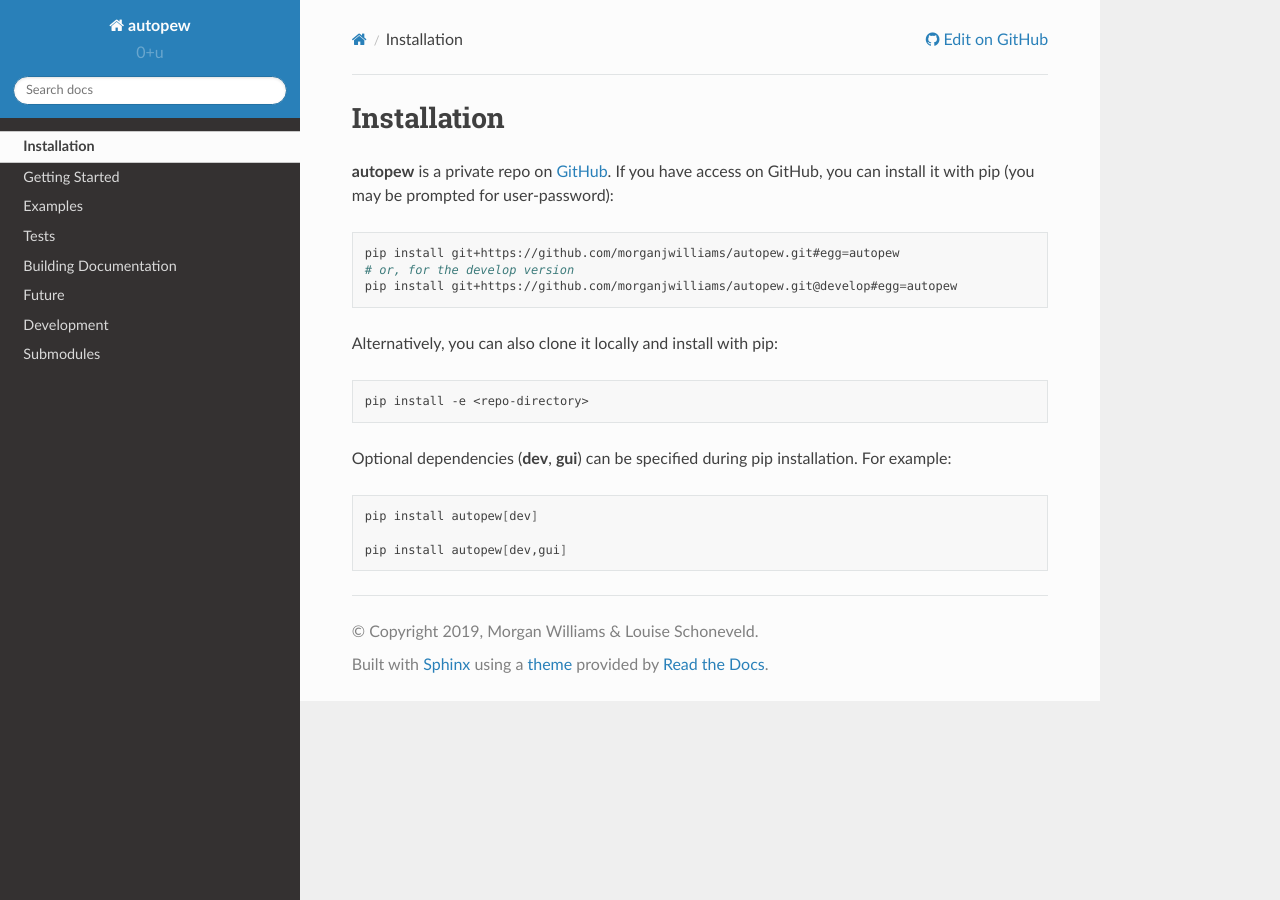
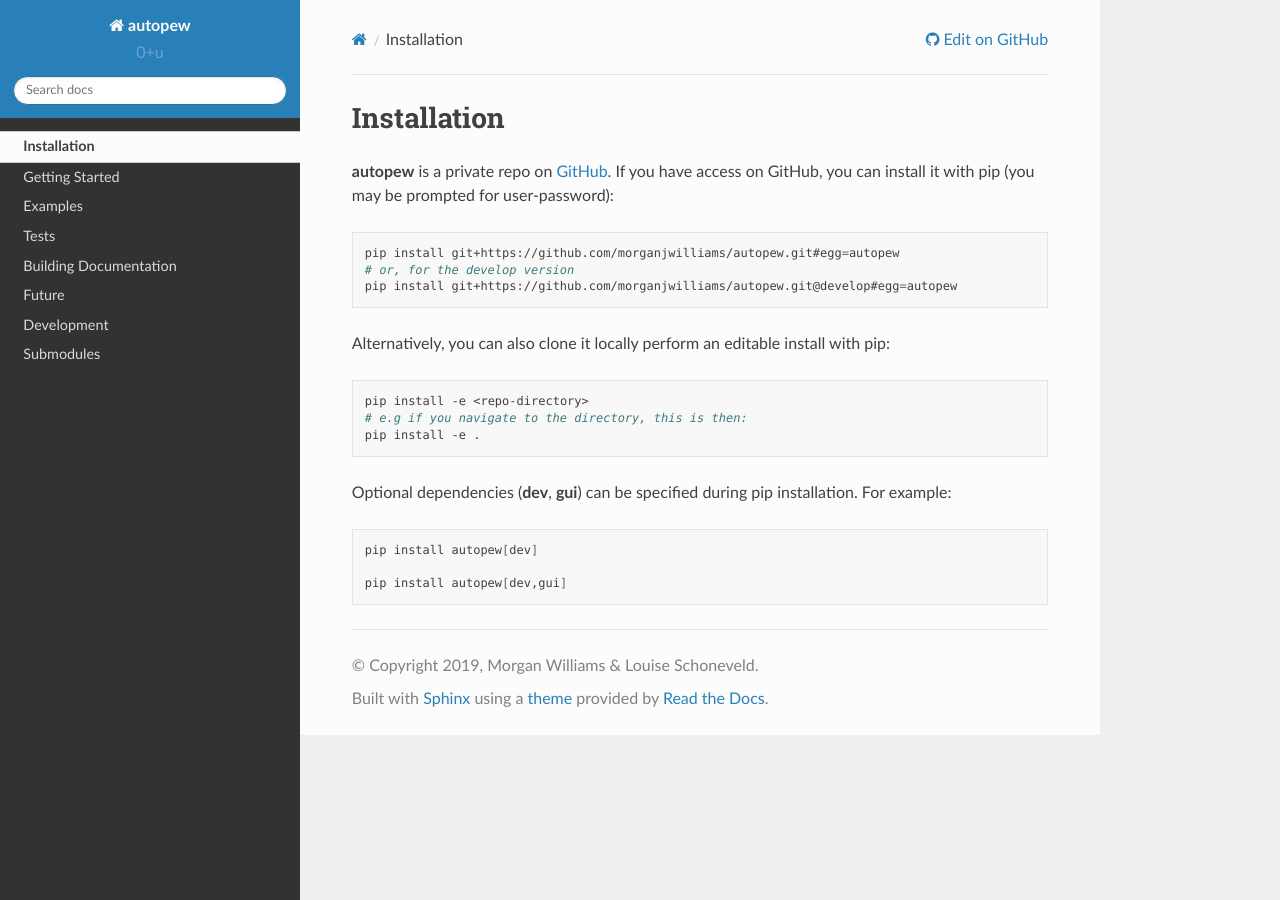
Before and after one commit to morganjwilliams/autopew, a Sphinx documentation site: the page built from docs/source/installation.rst, in a window 1280 px wide. Built offline with Sphinx 7.4.7 and the Read the Docs theme 2.0.0, drawn with Linux system fonts in a browser that asks for light colours.

Commit message:
Add pip local editable install note

```diff
--- a/docs/source/installation.rst
+++ b/docs/source/installation.rst
@@ -11,11 +11,13 @@ for user-password):
    # or, for the develop version
    pip install git+https://github.com/morganjwilliams/autopew.git@develop#egg=autopew
 
-Alternatively, you can also clone it locally and install with pip:
+Alternatively, you can also clone it locally perform an editable install with pip:
 
 .. code-block:: bash
 
   pip install -e <repo-directory>
+  # e.g if you navigate to the directory, this is then:
+  pip install -e .
 
 
 Optional dependencies (**dev**, **gui**) can be specified during pip installation.
```
